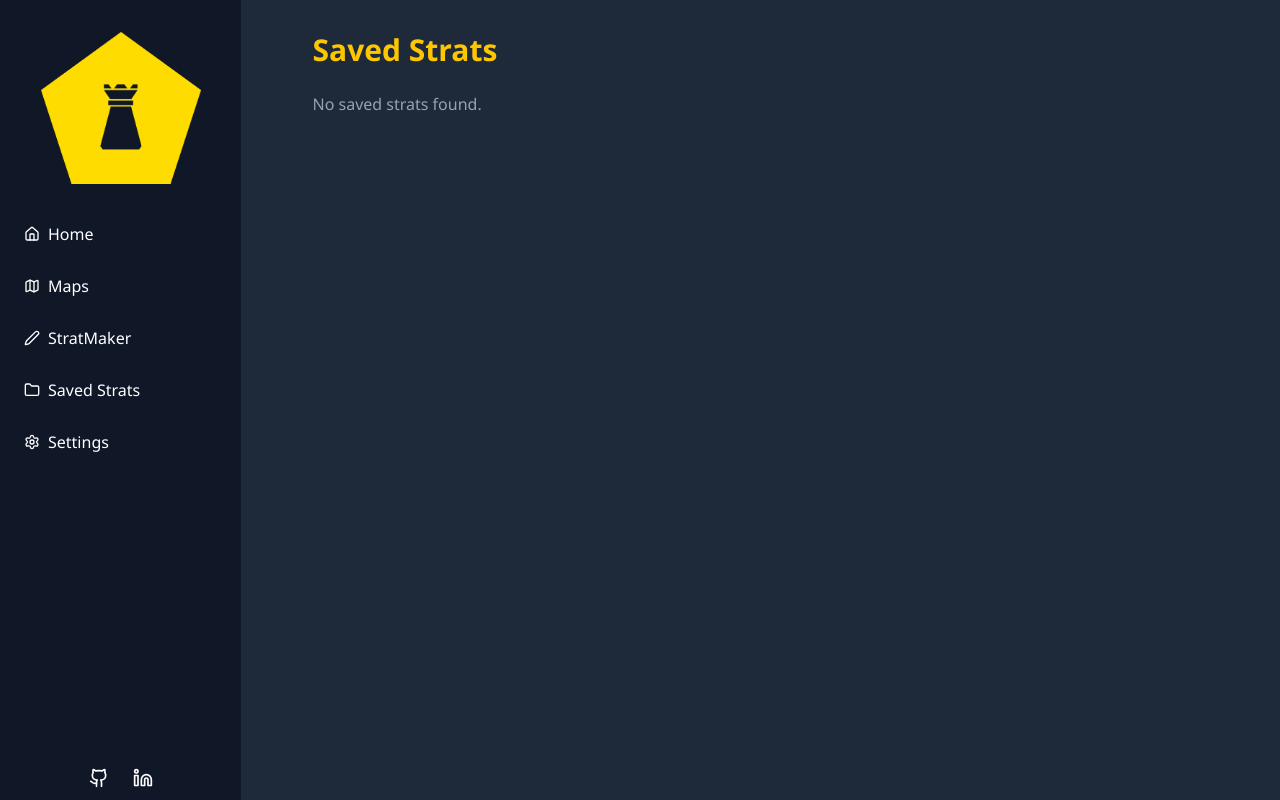
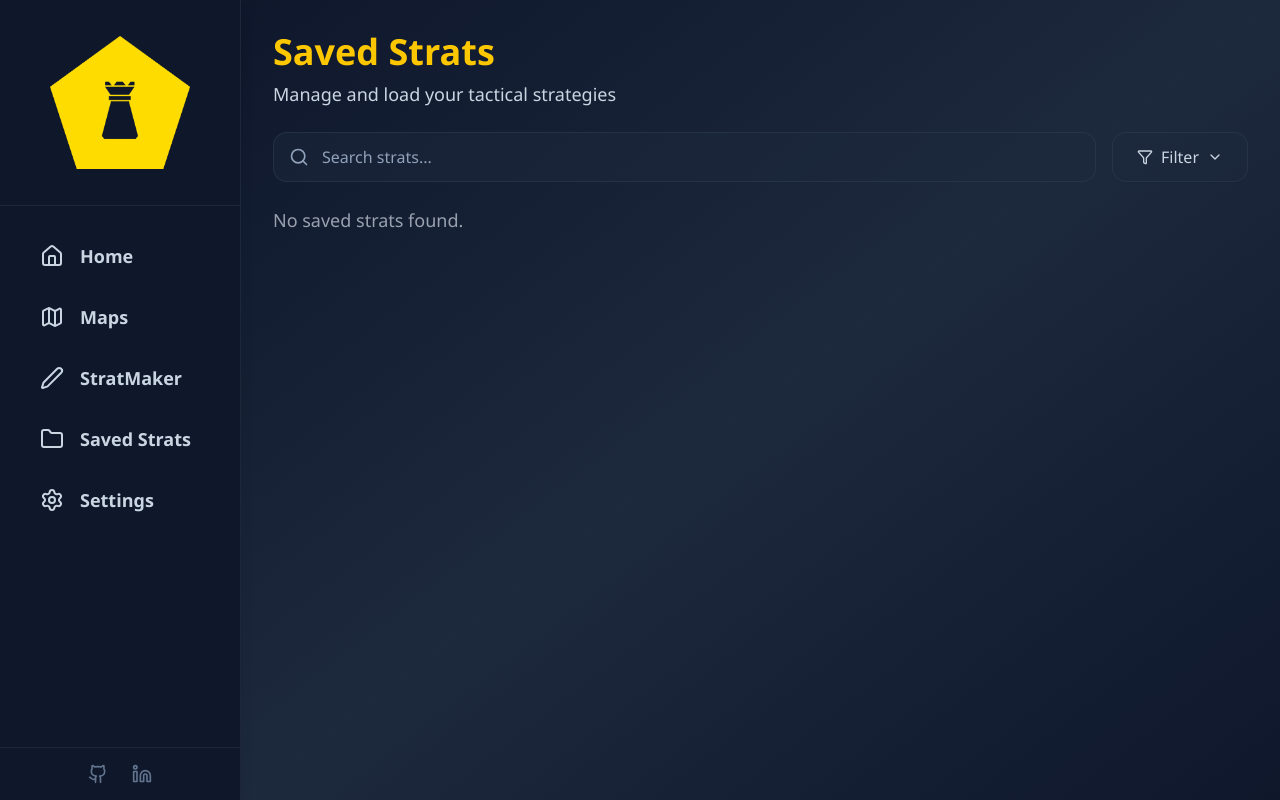
Before and after one commit to Cmarsh205/stratmap, a React (Vite) app: page /strats in a window 1280 px wide. Built offline with nearby package versions, Linux system fonts and the light colour scheme.

Commit message:
Styling
-Restyled sidebar
-Restyled saved strats page
-Added search bar and filter to saved strats

```diff
--- a/src/components/SaveBtn.tsx
+++ b/src/components/SaveBtn.tsx
@@ -39,6 +39,7 @@ const SaveCanvasButton = ({ store, mapNameRef }: SaveCanvasButtonProps) => {
       const saveData = {
         snapshot,
         mapName: mapNameRef.current || snapshot.meta?.mapName || null,
+        savedAt: new Date().toISOString(),
       };
 
       localStorage.setItem(PERSISTENCE_KEY, JSON.stringify(saveData));
--- a/src/components/ui/sidebar.tsx
+++ b/src/components/ui/sidebar.tsx
@@ -13,23 +13,23 @@ import logo from "../../assets/LogoSB.png";
 
 const Sidebar = () => {
   return (
-    <aside className="h-screen w-60.25 bg-gray-900 text-white flex flex-col justify-between shadow-lg">
+    <aside className="h-screen w-60.25 !bg-slate-900 !backdrop-blur-sm !text-slate-300 !border-r !border-slate-800/95 flex flex-col justify-between shadow-lg">
       <div>
-        <div className="flex justify-center py-8">
+        <div className="!p-2 !border-b !border-slate-800/95 flex justify-center ">
           <img
             src={logo}
             alt="StratMap Logo"
-            className="h-10 w-40 !pt-8 !pb-8"
+            className="w-35 !pt-7 !pb-7"
           />
         </div>
 
-        <nav className="flex flex-col gap-4 px-6">
+        <nav className="flex flex-col gap-6 !px-4 !pt-8 !text-lg !font-bold">
           <Link to="/">
             <Button
               variant="custom"
               className="w-full justify-start !px-6 !py-2 hover:!text-yellow-400"
             >
-              <Home className="mr-2 h-4 w-4 text-inherit transition-colors" />
+              <Home className="!mr-2 !h-6 !w-6 transition-colors" />
               Home
             </Button>
           </Link>
@@ -39,7 +39,7 @@ const Sidebar = () => {
               variant="custom"
               className="w-full justify-start !px-6 !py-2 hover:!text-yellow-400"
             >
-              <Map className="mr-2 h-4 w-4 text-inherit transition-colors" />
+              <Map className="!mr-2 !h-6 !w-6 transition-colors" />
               Maps
             </Button>
           </Link>
@@ -49,7 +49,7 @@ const Sidebar = () => {
               variant="custom"
               className="w-full justify-start !px-6 !py-2 hover:!text-yellow-400"
             >
-              <Pen className="mr-2 h-4 w-4 text-inherit transition-colors" />
+              <Pen className="!mr-2 !h-6 !w-6 transition-colors" />
               StratMaker
             </Button>
           </Link>
@@ -59,7 +59,7 @@ const Sidebar = () => {
               variant="custom"
               className="w-full justify-start !px-6 !py-2 hover:!text-yellow-400"
             >
-              <Folder className="mr-2 h-4 w-4 text-inherit transition-colors" />
+              <Folder className="!mr-2 !h-6 !w-6 transition-colors" />
               Saved Strats
             </Button>
           </Link>
@@ -69,19 +69,19 @@ const Sidebar = () => {
               variant="custom"
               className="w-full justify-start !px-6 !py-2 hover:!text-yellow-400"
             >
-              <Settings className="mr-2 h-4 w-4 text-inherit transition-colors" />
+              <Settings className="!mr-2 !h-6 !w-6 transition-colors" />
               Settings
             </Button>
           </Link>
         </nav>
       </div>
 
-      <div className="flex justify-center gap-6 !pb-3">
+      <div className="flex justify-center gap-6 !p-4 !border-t !border-slate-800/95">
         <a
           href="https://github.com/Cmarsh205"
           target="_blank"
           rel="noopener noreferrer"
-          className="text-white hover:!text-yellow-400 transition-colors"
+          className="!text-slate-500 hover:!text-yellow-400 transition-colors"
           aria-label="GitHub"
         >
           <Github className="h-5 w-5" />
@@ -91,7 +91,7 @@ const Sidebar = () => {
           href="https://www.linkedin.com/in/carter-marsh-21b569184/"
           target="_blank"
           rel="noopener noreferrer"
-          className="text-white hover:!text-yellow-400 transition-colors"
+          className="!text-slate-500 hover:!text-yellow-400 transition-colors"
           aria-label="LinkedIn"
         >
           <Linkedin className="h-5 w-5" />
--- a/src/pages/stratmaker.tsx
+++ b/src/pages/stratmaker.tsx
@@ -70,9 +70,14 @@ const Stratmaker = () => {
       throttle(() => {
         const snapshot = getSnapshot(store);
 
+        const existingData = JSON.parse(
+          localStorage.getItem(PERSISTENCE_KEY) || "{}"
+        );
+
         const saveData = {
           snapshot,
           mapName: mapNameRef.current,
+          savedAt: existingData.savedAt,
         };
 
         localStorage.setItem(PERSISTENCE_KEY, JSON.stringify(saveData));
--- a/src/pages/strats.tsx
+++ b/src/pages/strats.tsx
@@ -1,6 +1,14 @@
-import { useEffect, useState } from "react";
+import { useEffect, useState, useRef } from "react";
 import { Button } from "@/components/ui/button";
-import { Trash2, Eye } from "lucide-react";
+import {
+  Trash2,
+  Play,
+  MapPin,
+  Clock,
+  Filter,
+  Search,
+  ChevronDown,
+} from "lucide-react";
 import { useNavigate } from "react-router-dom";
 import { mapsData } from "@/data/mapsData";
 
@@ -8,10 +16,19 @@ interface SavedStrat {
   key: string;
   name: string;
   thumbnail?: string;
+  mapName?: string;
+  savedAt?: string;
+  savedAtRaw?: number;
 }
 
 const SavedCanvasesPage = () => {
   const [savedCanvases, setSavedCanvases] = useState<SavedStrat[]>([]);
+  const [searchQuery, setSearchQuery] = useState("");
+  const [filterType, setFilterType] = useState<"newest" | "oldest" | "map">(
+    "newest"
+  );
+  const [filterMenuOpen, setFilterMenuOpen] = useState(false);
+  const filterRef = useRef<HTMLDivElement>(null);
   const navigate = useNavigate();
 
   useEffect(() => {
@@ -22,27 +39,59 @@ const SavedCanvasesPage = () => {
     const canvases: SavedStrat[] = keys.map((key) => {
       const name = key.replace("tldraw-strat:", "");
       let thumbnail: string | undefined;
+      let mapName: string | undefined;
+      let savedAt: string | undefined;
+      let savedAtRaw: number | undefined;
 
       try {
         const savedData = JSON.parse(localStorage.getItem(key) || "{}");
 
-
-        const mapName =
-          savedData?.snapshot?.meta?.mapName || savedData?.mapName || null;
+        mapName =
+          savedData?.snapshot?.meta?.mapName || savedData?.mapName || undefined;
 
         const mapEntry = mapsData.find(
           (map) => map.name.toLowerCase() === mapName?.toLowerCase()
         );
+        thumbnail = mapEntry?.thumbnail;
 
-        thumbnail = mapEntry?.thumbnail;
+        const savedTime =
+          savedData?.savedAt || savedData?.snapshot?.meta?.savedAt || undefined;
+
+        savedAtRaw = savedTime ? new Date(savedTime).getTime() : undefined;
+
+        savedAt = savedAtRaw
+          ? new Date(savedAtRaw).toLocaleString(undefined, {
+              year: "numeric",
+              month: "short",
+              day: "numeric",
+              hour: "2-digit",
+              minute: "2-digit",
+            })
+          : undefined;
       } catch {
         thumbnail = undefined;
+        savedAt = undefined;
+        savedAtRaw = undefined;
       }
 
-      return { key, name, thumbnail };
+      return { key, name, thumbnail, mapName, savedAt, savedAtRaw };
     });
 
     setSavedCanvases(canvases);
+
+    const handleClickOutside = (event: MouseEvent) => {
+      if (
+        filterRef.current &&
+        !filterRef.current.contains(event.target as Node)
+      ) {
+        setFilterMenuOpen(false);
+      }
+    };
+
+    document.addEventListener("mousedown", handleClickOutside);
+    return () => {
+      document.removeEventListener("mousedown", handleClickOutside);
+    };
   }, []);
 
   const handleLoad = (key: string) => {
@@ -57,59 +106,165 @@ const SavedCanvasesPage = () => {
     }
   };
 
+  let filteredCanvases = savedCanvases.filter((c) =>
+    c.name.toLowerCase().includes(searchQuery.toLowerCase())
+  );
+
+  if (filterType === "newest") {
+    filteredCanvases = filteredCanvases.sort(
+      (a, b) => (b.savedAtRaw || 0) - (a.savedAtRaw || 0)
+    );
+  } else if (filterType === "oldest") {
+    filteredCanvases = filteredCanvases.sort(
+      (a, b) => (a.savedAtRaw || 0) - (b.savedAtRaw || 0)
+    );
+  } else if (filterType === "map") {
+    filteredCanvases = filteredCanvases.sort((a, b) =>
+      (a.mapName || "").localeCompare(b.mapName || "")
+    );
+  }
+
   return (
-    <div className="!min-h-screen !bg-gray-800 !p-8">
-      <div className="!max-w-4xl !mx-auto">
-        <h1 className="!text-3xl !font-bold !text-yellow-400 !mb-6">
+    <div className="!min-h-screen bg-gradient-to-br from-slate-900 via-slate-800 to-slate-900 !p-8">
+      <div className="!max-w-6xl !mx-auto">
+        <h1 className="!text-4xl !font-bold !text-yellow-400 !mb-2">
           Saved Strats
         </h1>
+        <h2 className="!text-lg !text-slate-300 !mb-6">
+          Manage and load your tactical strategies
+        </h2>
 
-        {savedCanvases.length === 0 ? (
-          <p className="!text-gray-400">No saved strats found.</p>
+        <div className="!flex !gap-4 !mb-6">
+          <div className="!flex-1 !relative">
+            <Search className="!absolute !left-4 !top-1/2 !transform !-translate-y-1/2 !text-slate-400 !w-5 !h-5" />
+            <input
+              type="text"
+              placeholder="Search strats..."
+              value={searchQuery}
+              onChange={(e) => setSearchQuery(e.target.value)}
+              className="!w-full !bg-slate-800/50 !border !border-slate-700/50 !rounded-xl !py-3 !pl-12 !pr-4 !text-white !placeholder-slate-400 focus:!outline-none focus:!ring-2 focus:!ring-yellow-500/80 focus:!border-yellow-500/80 !transition-all !duration-200"
+            />
+          </div>
+
+          <div className="relative" ref={filterRef}>
+            <Button
+              className="!h-12.5 !bg-slate-800/50 !border !border-slate-700/50 hover:!border-slate-600/50 !text-slate-300 hover:!text-white !py-3 !px-6 !rounded-xl !transition-all !duration-200 !flex !items-center !gap-2"
+              onClick={() => setFilterMenuOpen((prev) => !prev)}
+            >
+              <Filter className="w-5 h-5" />
+              <span className="hidden sm:inline">Filter</span>
+              <ChevronDown className="w-4 h-4" />
+            </Button>
+
+            {filterMenuOpen && (
+              <div className="!absolute !right-0 !mt-2 !w-40 !bg-slate-800 !border !border-slate-700 !rounded-xl !shadow-lg !overflow-hidden !z-10">
+                <button
+                  onClick={() => {
+                    setFilterType("newest");
+                    setFilterMenuOpen(false);
+                  }}
+                  className={`!block !w-full !text-left !px-4 !py-2 !text-sm hover:!bg-slate-700 !text-slate-400 ${
+                    filterType === "newest" ? "!bg-slate-700" : ""
+                  }`}
+                >
+                  Newest First
+                </button>
+                <button
+                  onClick={() => {
+                    setFilterType("oldest");
+                    setFilterMenuOpen(false);
+                  }}
+                  className={`!block !w-full !text-left !px-4 !py-2 !text-sm hover:!bg-slate-700 !text-slate-400 ${
+                    filterType === "oldest" ? "!bg-slate-700" : ""
+                  }`}
+                >
+                  Oldest First
+                </button>
+                <button
+                  onClick={() => {
+                    setFilterType("map");
+                    setFilterMenuOpen(false);
+                  }}
+                  className={`!block !w-full !text-left !px-4 !py-2 !text-sm hover:!bg-slate-700 !text-slate-400 ${
+                    filterType === "map" ? "!bg-slate-700" : ""
+                  }`}
+                >
+                  By Map Name
+                </button>
+              </div>
+            )}
+          </div>
+        </div>
+
+        {filteredCanvases.length === 0 ? (
+          <p className="!text-gray-400 text-lg">No saved strats found.</p>
         ) : (
-          <ul className="!space-y-4">
-            {savedCanvases.map(({ key, name, thumbnail }) => (
-              <li
+          <div className="!grid !grid-cols-1 sm:!grid-cols-2 md:!grid-cols-3 !gap-8">
+            {filteredCanvases.map(
+              ({ key, name, thumbnail, mapName, savedAt }) => (
+                <div
                   key={key}
-                className="!bg-gray-700 !rounded-xl !shadow-lg !p-3 !flex !items-center !justify-between !gap-4 hover:!shadow-xl !transition"
+                  className="group !bg-slate-800/50 !backdrop-blur-sm !rounded-2xl overflow-hidden !border !border-slate-700/50 hover:!border-slate-600/50 transition-all duration-300 hover:!shadow-2xl hover:!shadow-slate-900/50 hover:!scale-[1.02]"
                 >
-                <div className="!flex !items-center !gap-4 !flex-1 !min-w-0">
                   {thumbnail ? (
                     <img
                       src={thumbnail}
                       alt={`${name} thumbnail`}
-                      className="!w-20 !h-14 !object-cover !rounded-md !border !border-gray-600"
+                      className="!w-full !h-48 !object-cover !transition-transform !duration-500 group-hover:!scale-110"
                     />
                   ) : (
-                    <div className="!w-20 !h-14 !bg-gray-600 !rounded-md !flex !items-center !justify-center !text-gray-400 !text-xs !border !border-gray-500">
-                      No Map
+                    <div className="!w-full h-40 !bg-gray-700 !flex !items-center !justify-center !text-gray-500 !text-sm">
+                      No Map Thumbnail
                     </div>
                   )}
 
-                  <span className="!text-lg !font-semibold !text-yellow-400 !truncate">
+                  <div className="!p-4 !flex !flex-col !flex-grow">
+                    <h2
+                      className="!text-xl !font-bold !text-white !mb-2 group-hover:!text-yellow-400 !transition-colors !duration-200 !truncate"
+                      title={name}
+                    >
                       {name}
-                  </span>
+                    </h2>
+
+                    <div className="flex justify-between">
+                      {mapName && (
+                        <p
+                          className="!mt-1 !text-gray-300 !text-sm !truncate !flex !items-center !gap-1"
+                          title={mapName}
+                        >
+                          <MapPin className="!w-4 !h-4 !text-gray-400" />
+                          <span>{mapName}</span>
+                        </p>
+                      )}
+
+                      {savedAt && (
+                        <p className="!mt-1 !text-gray-400 !text-xs !italic !flex !items-center !gap-1">
+                          <Clock className="!w-4 !h-4 !text-gray-400" />
+                          {savedAt}
+                        </p>
+                      )}
                     </div>
 
-                <div className="!flex !gap-2 !flex-shrink-0">
+                    <div className="!mt-auto !flex !gap-3 !pt-4">
                       <Button
                         onClick={() => handleLoad(key)}
-                    className="!bg-yellow-400 !text-gray-900 hover:!bg-yellow-300 !px-3 !py-2 !rounded-lg !flex !items-center !gap-2"
+                        className="!h-11 !flex-1 !bg-gradient-to-r !from-yellow-500 !to-yellow-600 hover:!from-yellow-400 hover:!to-yellow-500 !text-slate-900 !font-semibold !py-2.5 !px-4 !rounded-xl !transition-all !duration-200 !flex !items-center !justify-center !gap-2 !shadow-lg hover:!shadow-amber-500/25"
                       >
-                    <Eye className="!w-4 !h-4" />
+                        <Play className="!w-4 !h-4" />
                         Load
                       </Button>
                       <Button
                         onClick={() => handleDelete(key)}
-                    className="!bg-red-600 !text-black hover:!bg-red-500 !px-3 !py-2 !rounded-lg !flex !items-center !gap-2"
+                        className="!h-11 !px-4 !py-2.5 !bg-red-500/20 hover:!bg-red-500 !text-red-400 hover:!text-white border !border-red-500/30 hover:!border-red-500 !rounded-xl !transition-all !duration-200 !flex !items-center !justify-center"
                       >
                         <Trash2 className="!w-4 !h-4" />
-                    Delete
                       </Button>
                     </div>
-              </li>
-            ))}
-          </ul>
+                  </div>
+                </div>
+              )
+            )}
+          </div>
         )}
       </div>
     </div>
```
Lines whose indentation alone changed are shown as unchanged.
